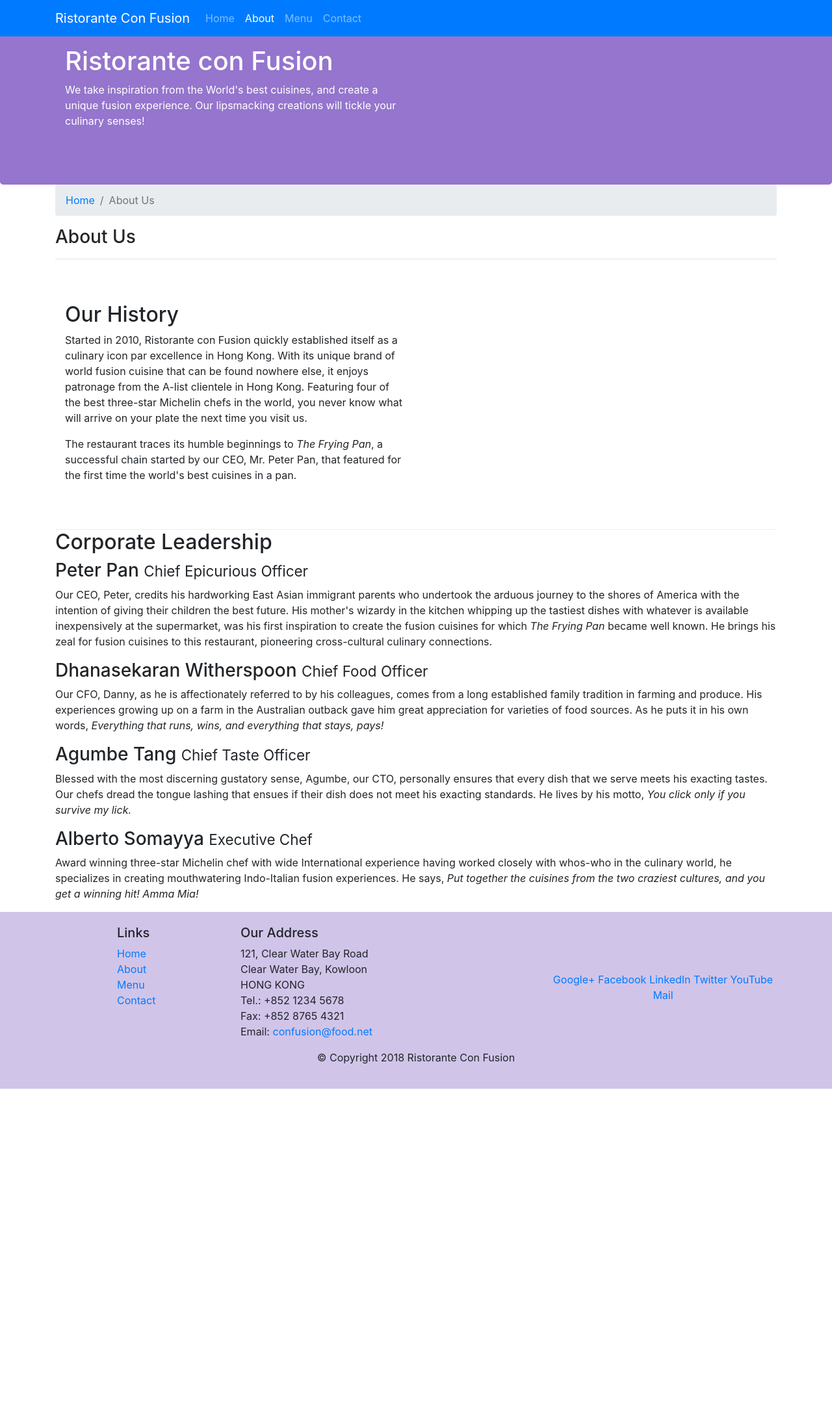
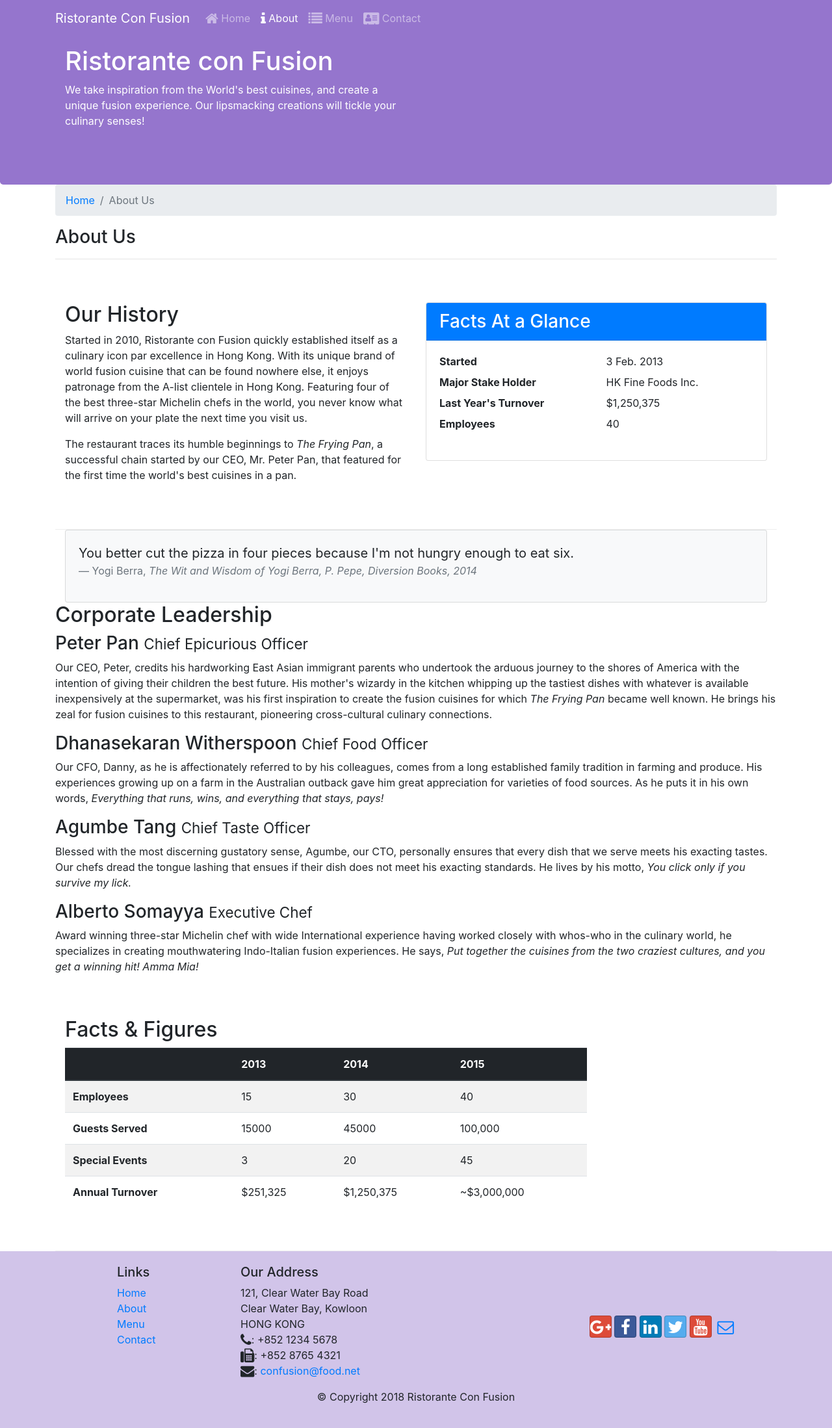
Before and after one commit to shreyas36/restaurant-website, a website: page aboutus.html in a window 1280 px wide. Shown: the whole page at 65% size. Before the commit the page ends 1675 px from the top, so only its background shows below. Drawn offline with nearby package versions, Linux system fonts and the light colour scheme.

Commit message:
tables and contact

```diff
--- a/aboutus.html
+++ b/aboutus.html
@@ -9,13 +9,15 @@
 
    <!-- Bootstrap CSS -->
    <link rel="stylesheet" href="node_modules/bootstrap/dist/css/bootstrap.min.css">
+   <link rel="stylesheet" href="node_modules/font-awesome/css/font-awesome.min.css">
+   <link rel="stylesheet" href="node_modules/bootstrap-social/bootstrap-social.css">
    <link rel="stylesheet" href="css/style.css">
     <title>Ristorante Con Fusion: About Us</title>
 
 </head>
 
 <body>
-  <nav class="navbar navbar-dark navbar-expand-sm bg-primary fixed-top">
+  <nav class="navbar navbar-dark navbar-expand-sm fixed-top">
         <div class="container">
           <button class="navbar-toggler" type="button" data-toggle="collapse" data-target="#Navbar">
                 <span class="navbar-toggler-icon"></span>
@@ -23,10 +25,10 @@
            <a class="navbar-brand" href="index.html">Ristorante Con Fusion</a>
            <div class="collapse navbar-collapse" id="Navbar">
                 <ul class="navbar-nav mr-auto">
-                    <li class="nav-item"><a class="nav-link" href="index.html">Home</a></li>
-                    <li class="nav-item active"><a class="nav-link" href="#">About</a></li>
-                    <li class="nav-item"><a class="nav-link" href="#">Menu</a></li>
-                    <li class="nav-item"><a class="nav-link" href="#">Contact</a></li>
+                    <li class="nav-item"><a class="nav-link" href="index.html"><span class="fa fa-home fa-lg"></span> Home</a></li>
+                    <li class="nav-item active"><a class="nav-link" href="#"><span class="fa fa-info fa-lg"></span> About</a></li>
+                    <li class="nav-item"><a class="nav-link" href="#"><span class="fa fa-list fa-lg"></span> Menu</a></li>
+                    <li class="nav-item"><a class="nav-link" href="contactus.html"><span class="fa fa-address-card fa-lg"></span> Contact</a></li>
                 </ul>
           </div>
         </div>
@@ -62,10 +64,36 @@
                 <p>Started in 2010, Ristorante con Fusion quickly established itself as a culinary icon par excellence in Hong Kong. With its unique brand of world fusion cuisine that can be found nowhere else, it enjoys patronage from the A-list clientele in Hong Kong.  Featuring four of the best three-star Michelin chefs in the world, you never know what will arrive on your plate the next time you visit us.</p>
                 <p>The restaurant traces its humble beginnings to <em>The Frying Pan</em>, a successful chain started by our CEO, Mr. Peter Pan, that featured for the first time the world's best cuisines in a pan.</p>
             </div>
-            <div>
-            </div>
+              <div class="col-sm-6">
+               <div class="card">
+                   <h3 class="card-header bg-primary text-white">Facts At a Glance</h3>
+                   <div class="card-body">
+                       <dl class="row">
+                           <dt class="col-6">Started</dt>
+                           <dd class="col-6">3 Feb. 2013</dd>
+                           <dt class="col-6">Major Stake Holder</dt>
+                           <dd class="col-6">HK Fine Foods Inc.</dd>
+                           <dt class="col-6">Last Year's Turnover</dt>
+                           <dd class="col-6">$1,250,375</dd>
+                           <dt class="col-6">Employees</dt>
+                           <dd class="col-6">40</dd>
+                       </dl>
+                   </div>
+               </div>
+           </div>
         </div>
-
+        <div class="col-12">
+               <div class="card card-body bg-light">
+                   <blockquote class="blockquote">
+                       <p class="mb-0">You better cut the pizza in four pieces because
+                           I'm not hungry enough to eat six.</p>
+                       <footer class="blockquote-footer">Yogi Berra,
+                           <cite title="Source Title">The Wit and Wisdom of Yogi Berra,
+                           P. Pepe, Diversion Books, 2014</cite>
+                       </footer>
+                   </blockquote>
+               </div>
+           </div>
 
         <div class="row">
             <div class="col-12">
@@ -80,7 +108,51 @@
                 <p class="d-none d-sm-block">Award winning three-star Michelin chef with wide International experience having worked closely with whos-who in the culinary world, he specializes in creating mouthwatering Indo-Italian fusion experiences. He says, <em>Put together the cuisines from the two craziest cultures, and you get a winning hit! Amma Mia!</em></p>
             </div>
        </div>
-
+       <div class="row row-content">
+           <div class="col-12 col-sm-9">
+               <h2>Facts &amp; Figures</h2>
+               <div class="table-responsive">
+                   <table class="table table-striped">
+                       <thead class="thead-dark">
+                           <tr>
+                               <th>&nbsp;</th>
+                               <th>2013</th>
+                               <th>2014</th>
+                               <th>2015</th>
+                           </tr>
+                       </thead>
+                       <tbody>
+                           <tr>
+                               <th>Employees</th>
+                               <td>15</td>
+                               <td>30</td>
+                               <td>40</td>
+                           </tr>
+                           <tr>
+                               <th>Guests Served</th>
+                               <td>15000</td>
+                               <td>45000</td>
+                               <td>100,000</td>
+                           </tr>
+                           <tr>
+                               <th>Special Events</th>
+                               <td>3</td>
+                               <td>20</td>
+                               <td>45</td>
+                           </tr>
+                           <tr>
+                               <th>Annual Turnover</th>
+                               <td>$251,325</td>
+                               <td>$1,250,375</td>
+                               <td>~$3,000,000</td>
+                           </tr>
+                       </tbody>
+                   </table>
+               </div>
+           </div>
+            <div class="col-12 col-sm-3">
+           </div>
+      </div>
     </div>
 
     <footer class="footer">
@@ -101,19 +173,20 @@
 		              121, Clear Water Bay Road<br>
 		              Clear Water Bay, Kowloon<br>
 		              HONG KONG<br>
-		              Tel.: +852 1234 5678<br>
-		              Fax: +852 8765 4321<br>
-		              Email: <a href="mailto:confusion@food.net">confusion@food.net</a>
+                      <i class="fa fa-phone fa-lg"></i>: +852 1234 5678<br>
+                      <i class="fa fa-fax fa-lg"></i>: +852 8765 4321<br>
+                      <i class="fa fa-envelope fa-lg"></i>:
+                      <a href="mailto:confusion@food.net">confusion@food.net</a>
 		           </address>
                 </div>
                 <div class="col-12 col-sm-4 align-self-center">
                     <div class="text-center">
-                        <a href="http://google.com/+">Google+</a>
-                        <a href="http://www.facebook.com/profile.php?id=">Facebook</a>
-                        <a href="http://www.linkedin.com/in/">LinkedIn</a>
-                        <a href="http://twitter.com/">Twitter</a>
-                        <a href="http://youtube.com/">YouTube</a>
-                        <a href="mailto:">Mail</a>
+                        <a class="btn btn-social-icon btn-google" href="http://google.com/+"><i class="fa fa-google-plus"></i></a>
+                        <a class="btn btn-social-icon btn-facebook" href="http://www.facebook.com/profile.php?id="><i class="fa fa-facebook"></i></a>
+                        <a class="btn btn-social-icon btn-linkedin" href="http://www.linkedin.com/in/"><i class="fa fa-linkedin"></i></a>
+                        <a class="btn btn-social-icon btn-twitter" href="http://twitter.com/"><i class="fa fa-twitter"></i></a>
+                        <a class="btn btn-social-icon btn-google" href="http://youtube.com/"><i class="fa fa-youtube"></i></a>
+                        <a class="btn btn-social-icon" href="mailto:"><i class="fa fa-envelope-o"></i></a>
                     </div>
                 </div>
            </div>
--- a/css/style.css
+++ b/css/style.css
@@ -20,7 +20,9 @@
   background-color: #9575CD;
   color: white;
 }
-
+.navbar-dark{
+  background-color: #9575CD;
+}
 .address{
   font-size: 80%;
   margin:0px;
```
Also changed, not shown: contactus.html (added, +197 -0 lines), index.html (+22 -19 lines).
